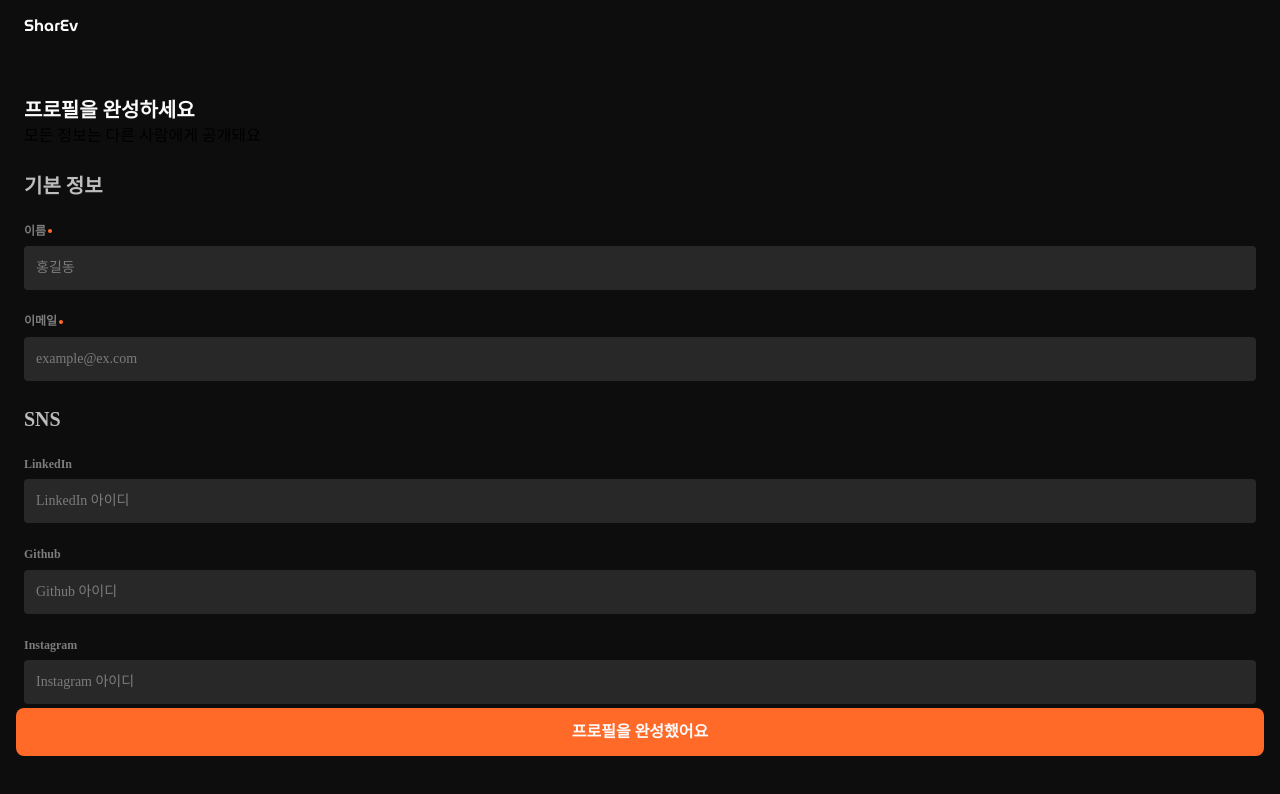
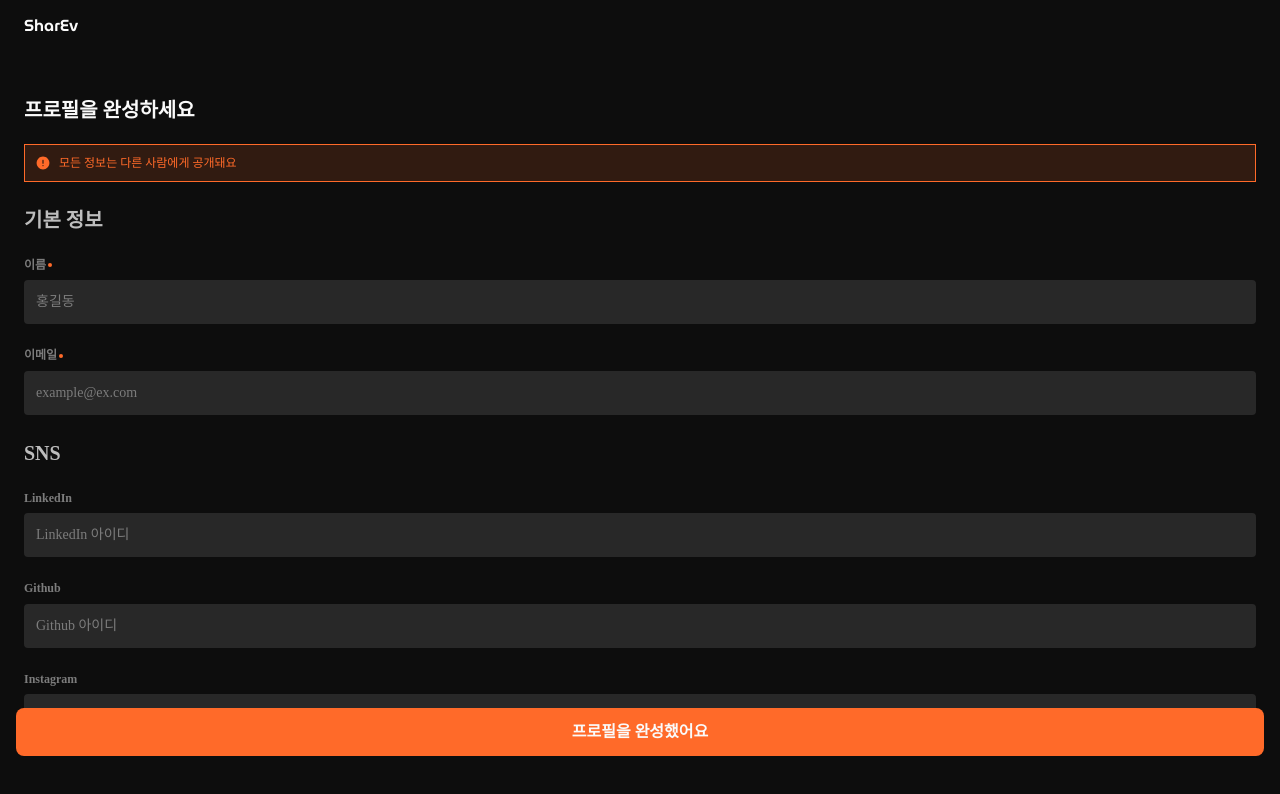
Before and after one commit to Nowdays-Goodnight-Cool-Niang/SharEv-Frontend, a React (Vite) app: page /profile-setup in a window 1280 px wide. Shown: the top 794 px of the page. Built offline with nearby package versions, Linux system fonts and the light colour scheme; a web font is replaced by a local one.

Commit message:
style: 💄 notice 디자인 수정
✅ Closes: #5

```diff
--- a/src/components/profile/NoticeInfo.tsx
+++ b/src/components/profile/NoticeInfo.tsx
@@ -1,7 +1,12 @@
+import NoticeSvg from '../../assets/icons/ic_notice.svg?react';
+
 function NoticeInfo() {
   return (
-    <div>
-      <span>모든 정보는 다른 사람에게 공개돼요</span>
+    <div className="mt-5">
+      <span className="text-label-2 flex items-center gap-2 border border-orange-500 bg-orange-500/[.15] p-2.5 text-orange-500">
+        <NoticeSvg />
+        모든 정보는 다른 사람에게 공개돼요
+      </span>
     </div>
   );
 }
```
Also changed, not shown: src/assets/icons/ic_notice.svg (added).
